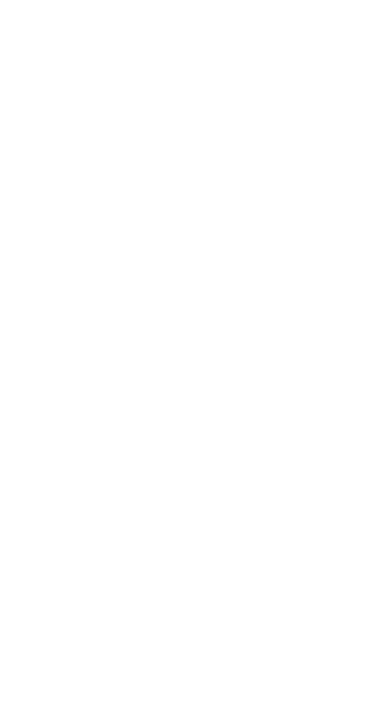
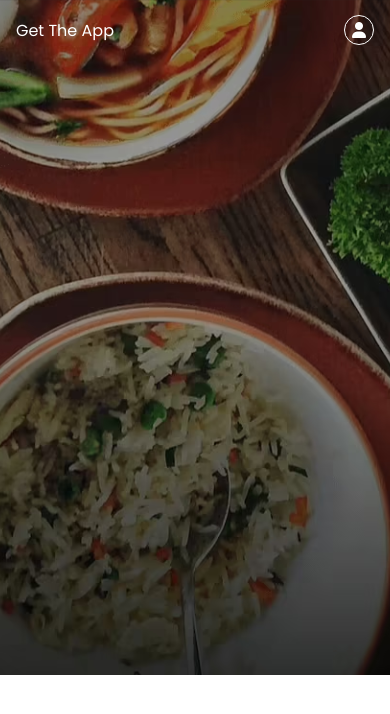
Before and after one commit to Rahulchavan3/Zomato-landing-page, a plain HTML site: page index.html in a window 390 px wide. Drawn offline with Linux system fonts and the light colour scheme.

Commit message:
Created Navbar section for Hero section

```diff
--- a/index.html
+++ b/index.html
@@ -4,10 +4,29 @@
     <meta charset="UTF-8">
     <meta http-equiv="X-UA-Compatible" content="IE=edge">
     <meta name="viewport" content="width=device-width, initial-scale=1.0">
+    <link rel="stylesheet" href="https://cdnjs.cloudflare.com/ajax/libs/font-awesome/6.1.2/css/all.min.css" integrity="sha512-1sCRPdkRXhBV2PBLUdRb4tMg1w2YPf37qatUFeS7zlBy7jJI8Lf4VHwWfZZfpXtYSLy85pkm9GaYVYMfw5BC1A==" crossorigin="anonymous" referrerpolicy="no-referrer" />
+    <link rel="preconnect" href="https://fonts.googleapis.com">
+    <link rel="preconnect" href="https://fonts.gstatic.com" crossorigin>
+    <link href="https://fonts.googleapis.com/css2?family=Poppins:ital,wght@0,100;0,200;0,300;0,400;0,500;0,600;0,700;0,800;0,900;1,100;1,200;1,300;1,400;1,500;1,600;1,700;1,800;1,900&display=swap" rel="stylesheet">
     <link rel="stylesheet" href="styles.css">
     <title>Zomato Clone</title>
 </head>
 <body>
-
+    <section class="hero__section">
+        <header>
+            <nav class="navbar">
+                <a href="#">Get The App</a>
+                <div class="navbar__menu_container">
+                    <a href="#" class="link">Invester Relation</a>
+                    <a href="#" class="link">Add Restaurant</a>
+                    <a href="#" class="link">Log In</a>
+                    <a href="#" class="link">Sign up</a>
+                    <a href="#" class="user__icon">
+                        <i class="fa-solid fa-user"></i>
+                    </a>
+                </div>
+            </nav>
+        </header>
+    </section>
 </body>
 </html>
--- a/styles.css
+++ b/styles.css
@@ -2,4 +2,60 @@
     padding: 0;
     margin: 0;
     box-sizing: border-box;
+    font-family: 'Poppins', sans-serif;
 }
+.hero__section {
+  background: url(/images/heroSectionBackground.png);
+  background-position: center;
+  background-size: cover;
+  color: white;
+  min-height: 60vh;
+}
+
+.navbar{
+display: flex;
+justify-content: space-between;
+align-items: center;
+padding: 16px 48px;
+height: 60px;
+}
+
+.navbar a{
+  text-decoration: none;
+  color: white;
+  /* font-weight: 300;   */
+}
+
+.navbar__menu_container{
+    display: flex;
+    gap: 20px;
+
+}
+
+.user__icon{
+  height: 30px;
+  width: 30px;
+  border-radius: 100%;
+  border: solid 1px white;
+  align-items: center;
+  justify-content: center;
+  display: none;
+
+}
+
+@media only screen and (max-width: 600px) {
+    .navbar__menu_container .link{
+        display: none;
+    }
+
+    .user__icon{
+      display: flex;
+    }
+    .navbar{
+      padding: 16px;
+    }
+
+    .hero__section{
+      min-height: 80vh;
+    }
+}
```
